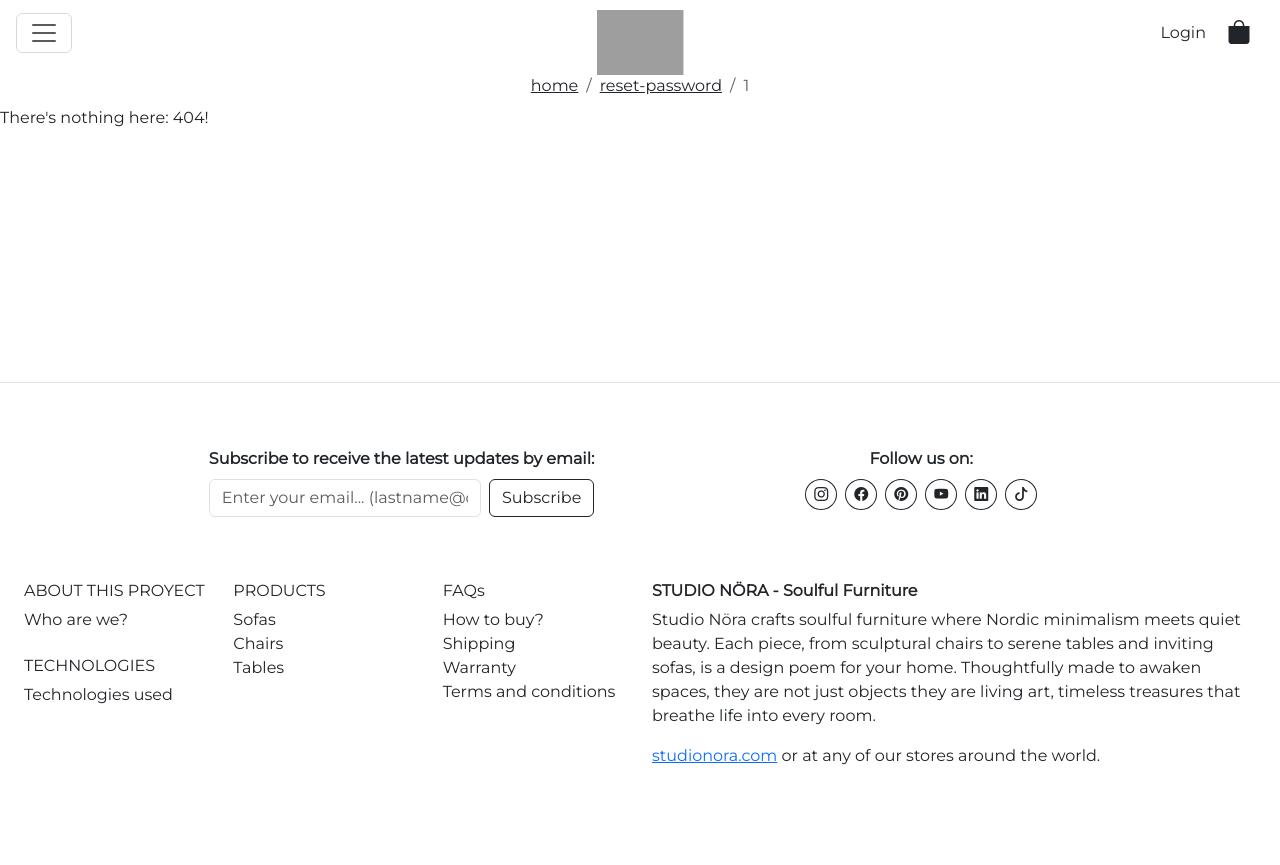
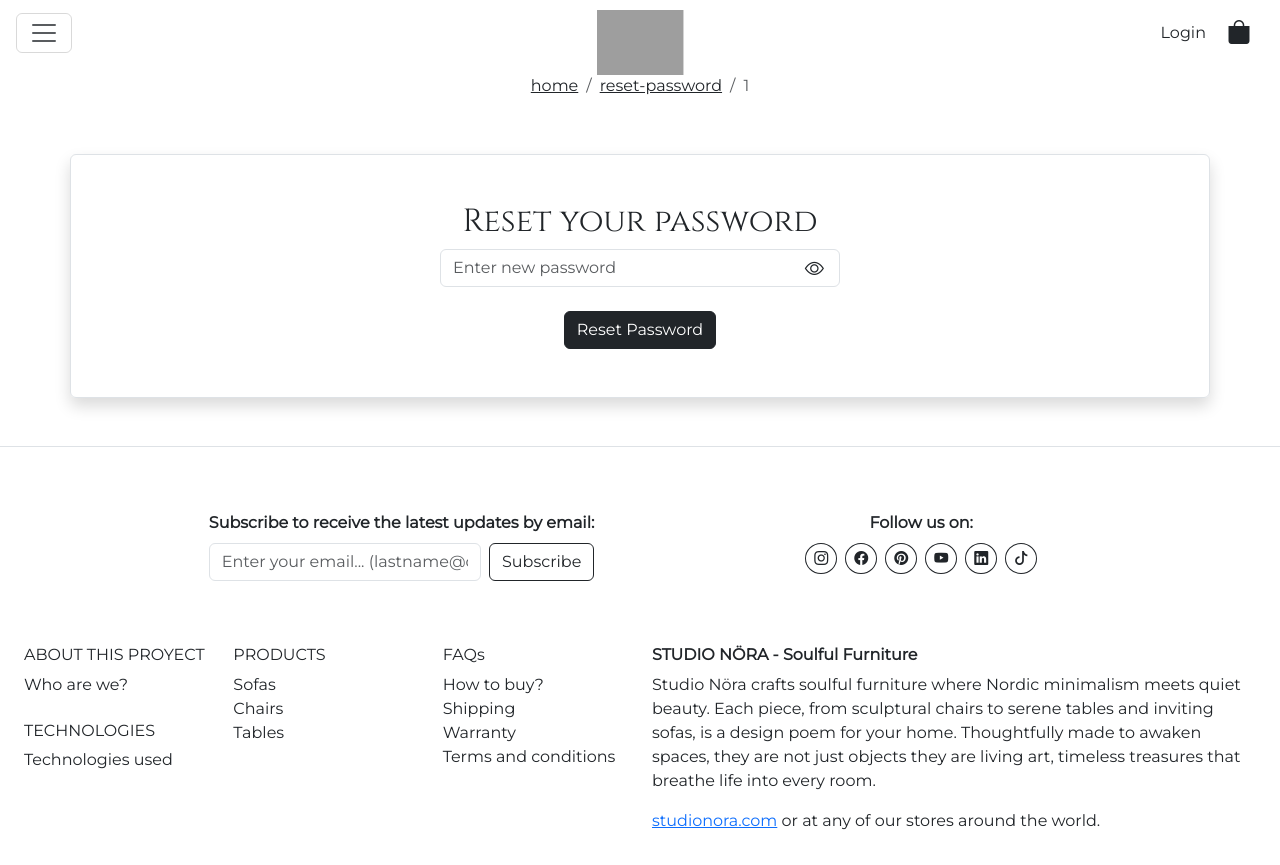
Before and after one commit to martopravia/proyecto_final_front_public, a React (Vite) app: page /reset-password/1 in a window 1280 px wide. Before the commit the page ends 800 px from the top, so only its background shows below. Built offline with nearby package versions, Linux system fonts and the light colour scheme; grey boxes are pictures that could not be loaded.

Commit message:
Add Forgot Password and Reset Password components with routing

```diff
--- a/src/App.jsx
+++ b/src/App.jsx
@@ -16,6 +16,8 @@ import ProductList from "./components/ProductList";
 import LegalModals from "./components/LegalModals";
 import Profile from "./components/Profile";
 import EditProfile from "./components/EditProfile";
+import ForgotPassword from "./components/ForgotPassword";
+import ResetPassword from "./components/ResetPassword";
 
 function App() {
   return (
@@ -25,6 +27,8 @@ function App() {
           <Route path="/" element={<Home />} />
           <Route path="login" element={<Login />} />
           <Route path="register" element={<Register />} />
+          <Route path="forgot-password" element={<ForgotPassword />} />
+          <Route path="reset-password/:token" element={<ResetPassword />} />
           {/* <Route path="/cart" element={<Checkout />} /> */}
           <Route path="/checkout" element={<CheckoutPage />} />
           <Route path="/products" element={<CategoryPage />} />
--- /dev/null
+++ b/src/components/ForgotPassword.jsx
@@ -0,0 +1,52 @@
+import { useState } from "react";
+import axios from "axios";
+
+function ForgotPassword() {
+  const [email, setEmail] = useState("");
+  const [message, setMessage] = useState("");
+
+  const handleSubmit = async (e) => {
+    e.preventDefault();
+    try {
+      const res = await axios.post(
+        "http://localhost:3000/tokens/forgot-password",
+        { email }
+      );
+      setMessage(res.data.message);
+    } catch (err) {
+      setMessage("Error: " + err.response.data.message);
+    }
+  };
+
+  return (
+    <div className="container">
+      <div className="text-center my-5 border rounded shadow p-5 w-100 w-lg-50 mx-auto">
+        <h2>Forgot your password?</h2>
+        <form
+          onSubmit={handleSubmit}
+          className="d-flex flex-column flex-md-row justify-content-center align-items-center gap-2 my-3"
+        >
+          <label htmlFor="email" className="visually-hidden">
+            Email
+          </label>
+          <input
+            type="email"
+            id="email"
+            value={email}
+            placeholder="Enter your email"
+            onChange={(e) => setEmail(e.target.value)}
+            required
+            className="form-control"
+            style={{ maxWidth: "300px" }}
+          />
+          <button className="btn btn-dark" type="submit">
+            Send Reset Link
+          </button>
+        </form>
+        <p>{message}</p>
+      </div>
+    </div>
+  );
+}
+
+export default ForgotPassword;
--- a/src/components/Login.jsx
+++ b/src/components/Login.jsx
@@ -71,7 +71,7 @@ function Login() {
                   }}
                 ></i>
                 <p>
-                  <a href="">Forgot your password?</a>
+                  <Link to="/forgot-password">Forgot your password?</Link>
                 </p>
               </div>
               <button type="submit" className="btn btn-dark w-100 mt-3">
--- /dev/null
+++ b/src/components/ResetPassword.jsx
@@ -0,0 +1,66 @@
+import { useState } from "react";
+import { useNavigate, useParams } from "react-router";
+import axios from "axios";
+import { toast } from "react-toastify";
+
+function ResetPassword() {
+  const { token } = useParams();
+  const navigate = useNavigate();
+  const [newPassword, setNewPassword] = useState("");
+  const [showPassword, setShowPassword] = useState(false);
+
+  const handleSubmit = async (e) => {
+    e.preventDefault();
+    try {
+      const res = await axios.post(
+        "http://localhost:3000/tokens/reset-password",
+        {
+          token,
+          newPassword,
+        }
+      );
+      toast.success("Password reset successful!");
+      navigate("/login");
+    } catch (error) {
+      console.error(error);
+      toast.error("Something went wrong");
+    }
+  };
+
+  return (
+    <div className="container text-center mt-5 border rounded shadow p-5">
+      <h2>Reset your password</h2>
+      <form onSubmit={handleSubmit}>
+        <div
+          className="position-relative mx-auto mb-4"
+          style={{ maxWidth: "400px" }}
+        >
+          <input
+            type={showPassword ? "text" : "password"}
+            value={newPassword}
+            onChange={(e) => setNewPassword(e.target.value)}
+            placeholder="Enter new password"
+            className="form-control"
+            required
+          />
+          <i
+            className={`bi ${
+              showPassword ? "bi-eye-slash" : "bi-eye"
+            } position-absolute top-50 end-0 translate-middle-y me-3`}
+            onClick={() => setShowPassword(!showPassword)}
+            style={{
+              cursor: "pointer",
+              fontSize: "1.2rem",
+              zIndex: 5,
+            }}
+          ></i>
+        </div>
+        <button type="submit" className="btn btn-dark">
+          Reset Password
+        </button>
+      </form>
+    </div>
+  );
+}
+
+export default ResetPassword;
```
